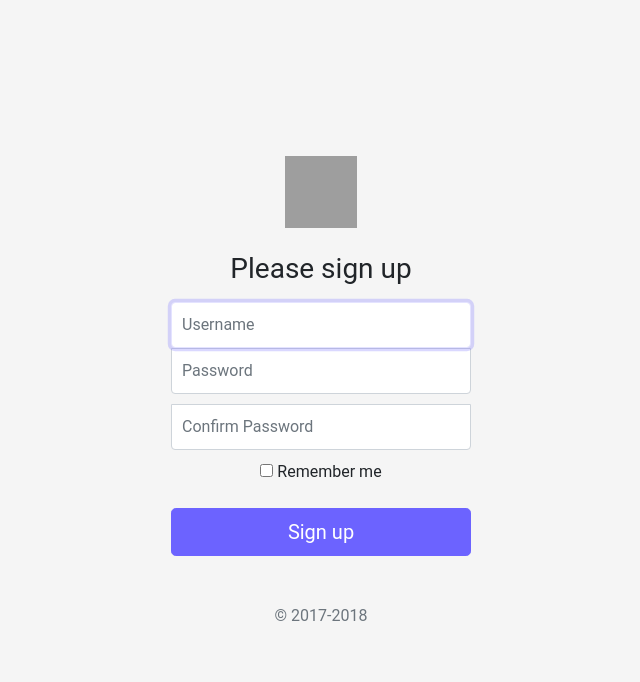
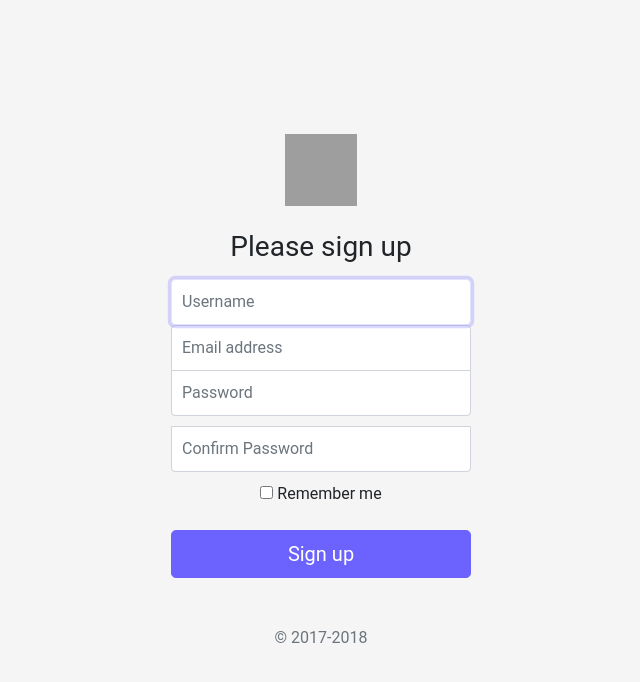
Before and after one commit to AisDisappeared/mysite, a Django app: page /accounts/signup/ in a window 1280 px wide. Shown: the top 682 px of the page, without its empty margins (319-959 px from the left). Run offline with Django 5.2, Linux system fonts and the light colour scheme; parts of the project's set-up code (start-up, migrations or seed data) failed here and were passed over; some libraries are stand-ins or nearby versions; grey boxes are pictures that could not be loaded.

Commit message:
log in use email or username
email field added to sign up template

```diff
--- a/templates/accounts/signup.html
+++ b/templates/accounts/signup.html
@@ -25,6 +25,8 @@
         <h1 class="h3 mb-3 font-weight-normal">Please sign up</h1>
         <label for="inputEmail" class="sr-only">Username</label>
         <input type="text" name="username" class="form-control" placeholder="Username" required autofocus>
+        <label for="inputEmail" class="sr-only">Email address</label>
+        <input type="email" name="email" class="form-control" placeholder="Email address" required autofocus>
         <label for="inputPassword" class="sr-only">Password</label>
         <input type="password" name="password1" class="form-control" placeholder="Password" required>
         <input type="password" name="password2" class="form-control" placeholder="Confirm Password" required>
```
Also changed, not shown: templates/accounts/login.html (+8 -1 lines), db.sqlite3.
